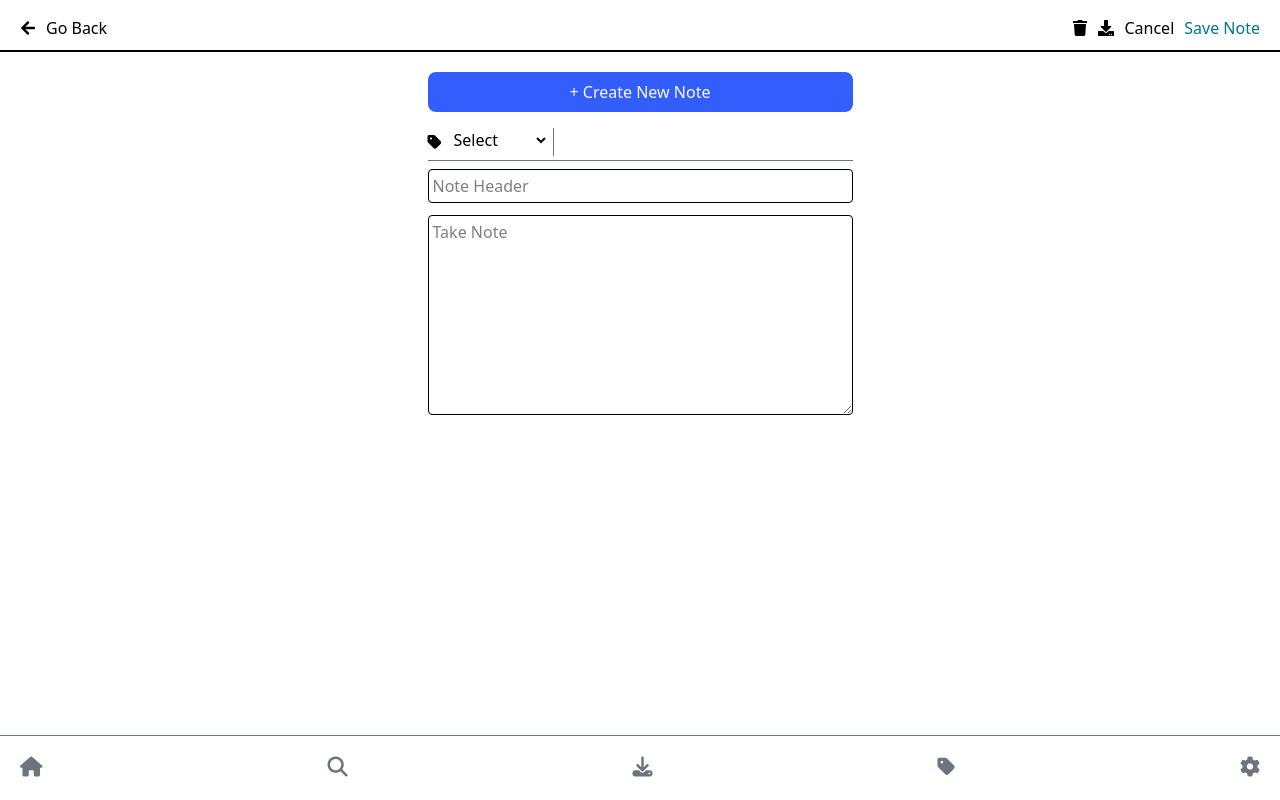
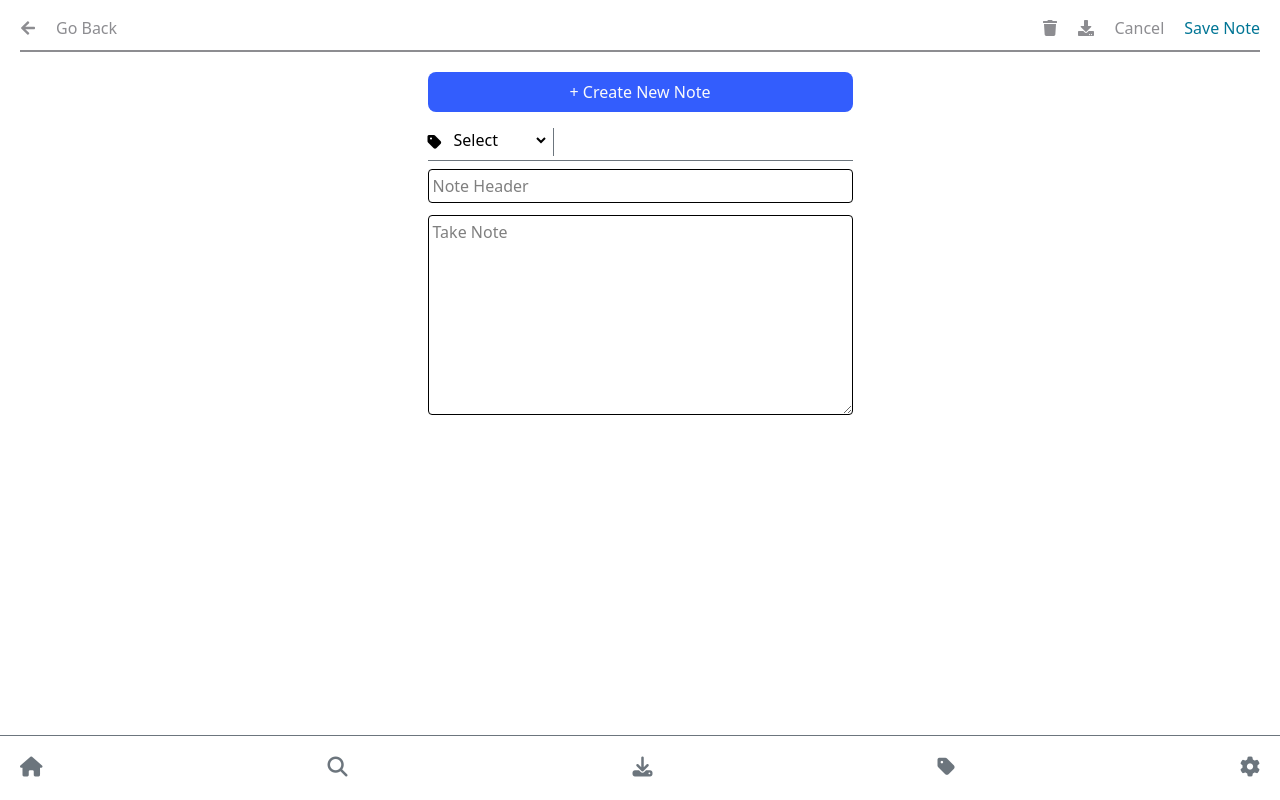
Before and after one commit to acunmedyaakademi/Onur-Sadik-NoteTaking, a React (Vite) app: page / in a window 1280 px wide. Built offline with nearby package versions, Linux system fonts and the light colour scheme.

Commit message:
sidebar edited

```diff
--- a/src/components/Sidebar.jsx
+++ b/src/components/Sidebar.jsx
@@ -2,20 +2,20 @@ import { FaArrowLeft, FaCalculator, FaDownload, FaTrash } from "react-icons/fa";
 
 export default function Sidebar() {
     return(
-        <div className="flex justify-center flex-col">
+        <div className="flex justify-center flex-col text-[#8d8d91]">
             <div className="flex justify-between w-screen pr-[20px] pl-[20px] mb-[10px]">
-            <div className="flex  items-center gap-[10px]">
+            <div className="flex  items-center gap-[20px]">
             <FaArrowLeft />
             <p>Go Back</p>
             </div>
-            <div className="flex  items-center gap-[10px]">
+            <div className="flex  items-center gap-[20px]">
                 <FaTrash />
                 <FaDownload />
                 <p>Cancel</p>
                 <button className="text-cyan-700">Save Note</button>
             </div>
             </div>
-            <div className="border border-b-1 mb-[20px]">
+            <div className="border border-b-1 border-[#8d8d91] mb-[20px] mr-[20px] ml-[20px]">
 
             </div>
         </div>
```
